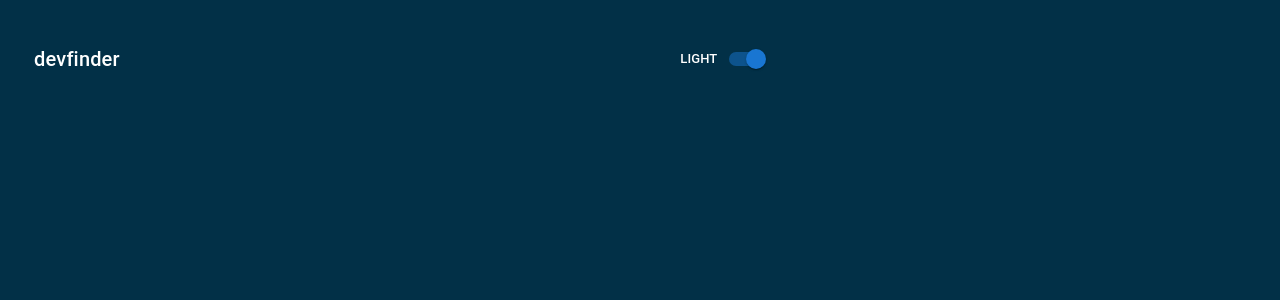
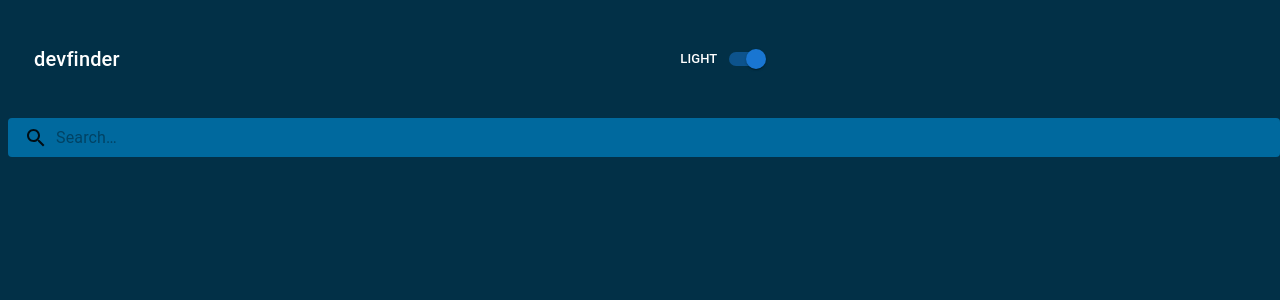
Before and after one commit to kebin20/github-user-repo-search-app, a React (Vite) app: page / in a window 1280 px wide. Shown: the top 300 px of the page. Built offline with nearby package versions, Linux system fonts and the light colour scheme.

Commit message:
feat: implemented a search bar

```diff
--- a/src/App.jsx
+++ b/src/App.jsx
@@ -1,6 +1,6 @@
 import "./App.css";
 import Navbar from "./Navbar";
-// import SearchBar from "./SearchBar";
+import SearchBar from "./SearchBar";
 // import UserDetails from "./UserDetails";
 
 import CssBaseline from "@mui/material/CssBaseline";
@@ -10,8 +10,8 @@
     <>
       <CssBaseline />
       <Navbar />
-      {/* <SearchBar />
-      <UserDetails /> */}
+      <SearchBar />
+      {/* <UserDetails /> */}
     </>
   );
 }
--- a/src/SearchBar.jsx
+++ b/src/SearchBar.jsx
@@ -0,0 +1,59 @@
+import { styled } from "@mui/material/styles";
+import Box from "@mui/material/Box";
+import InputBase from "@mui/material/InputBase";
+import SearchIcon from "@mui/icons-material/Search";
+
+const Search = styled("div")(({ theme }) => ({
+  position: "relative",
+  borderRadius: theme.shape.borderRadius,
+  backgroundColor: "#00699E",
+  marginLeft: 0,
+  width: "100%",
+  [theme.breakpoints.up("sm")]: {
+    marginLeft: theme.spacing(1),
+    width: "auto",
+  },
+}));
+
+const SearchIconWrapper = styled("div")(({ theme }) => ({
+  padding: theme.spacing(0, 2),
+  height: "100%",
+  position: "absolute",
+  pointerEvents: "none",
+  display: "flex",
+  alignItems: "center",
+  justifyContent: "center",
+}));
+
+const StyledInputBase = styled(InputBase)(({ theme }) => ({
+  color: "inherit",
+  width: "100%",
+  "& .MuiInputBase-input": {
+    padding: theme.spacing(1, 1, 1, 0),
+    // vertical padding + font size from searchIcon
+    paddingLeft: `calc(1em + ${theme.spacing(4)})`,
+    transition: theme.transitions.create("width"),
+    [theme.breakpoints.up("sm")]: {
+      width: "12ch",
+      "&:focus": {
+        width: "20ch",
+      },
+    },
+  },
+}));
+
+export default function SearchAppBar() {
+  return (
+    <Box sx={{ flexGrow: 1, backgroundColor: "#023047" }}>
+      <Search>
+        <SearchIconWrapper>
+          <SearchIcon />
+        </SearchIconWrapper>
+        <StyledInputBase
+          placeholder="Search…"
+          inputProps={{ "aria-label": "search" }}
+        />
+      </Search>
+    </Box>
+  );
+}
```
